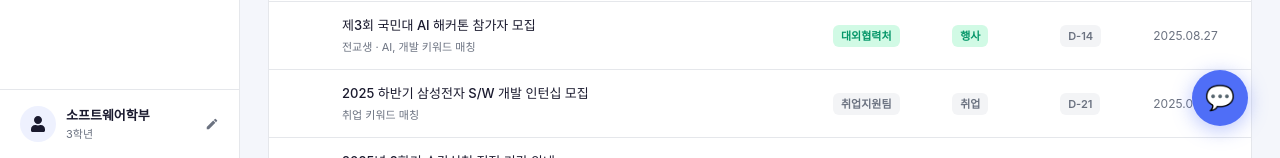
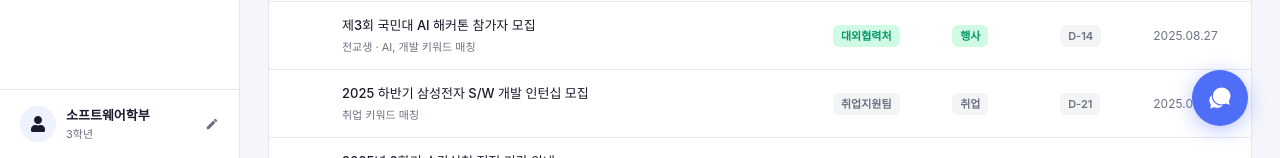
Before and after one commit to KookminClaw/Front-end, a React (Vite) app: page / in a window 1280 px wide. Shown: the part 642-800 px from the top of the page. Built offline with nearby package versions, Linux system fonts and the light colour scheme.

Commit message:
chore: 이모티콘 제거 후 icon으로 변경

```diff
--- a/src/components/ChatbotOverlay.jsx
+++ b/src/components/ChatbotOverlay.jsx
@@ -1,4 +1,6 @@
 import { useState } from 'react'
+import { IoChatbubblesSharp } from "react-icons/io5";
+import { FaUser,FaRobot } from "react-icons/fa";
 
 export default function ChatbotOverlay({ open, onToggle }) {
   const [input, setInput] = useState('')
@@ -22,7 +24,7 @@ export default function ChatbotOverlay({ open, onToggle }) {
       {open && (
         <div className="fixed bottom-[100px] right-8 w-[360px] h-[500px] bg-white rounded-[20px] shadow-[0_8px_40px_rgba(0,0,0,0.15)] z-[300] flex flex-col overflow-hidden">
           <div className="bg-primary px-5 py-4 flex items-center gap-2.5 text-white">
-            <div className="w-9 h-9 bg-white/20 rounded-full flex items-center justify-center text-lg">🤖</div>
+            <div className="w-9 h-9 bg-white/20 rounded-full flex items-center justify-center text-lg"><FaRobot /></div>
             <div>
               <div className="text-sm font-bold">캠퍼스 AI 도우미</div>
               <div className="text-[11px] opacity-80">공지 관련 무엇이든 물어보세요</div>
@@ -34,7 +36,7 @@ export default function ChatbotOverlay({ open, onToggle }) {
             {messages.map((msg, i) => (
               <div key={i} className={`flex gap-2 max-w-[85%] ${msg.role === 'user' ? 'self-end flex-row-reverse' : ''}`}>
                 <div className={`w-7 h-7 rounded-full flex items-center justify-center text-sm shrink-0 ${msg.role === 'user' ? 'bg-gray-200' : 'bg-primary-light'}`}>
-                  {msg.role === 'user' ? '👤' : '🤖'}
+                  {msg.role === 'user' ? <FaUser /> : <FaRobot />}
                 </div>
                 <div className={`px-3 py-2.5 text-xs leading-relaxed ${
                   msg.role === 'user'
@@ -61,8 +63,8 @@ export default function ChatbotOverlay({ open, onToggle }) {
         </div>
       )}
 
-      <div className="fixed bottom-8 right-8 w-14 h-14 bg-primary rounded-full flex items-center justify-center text-2xl cursor-pointer shadow-[0_4px_20px_rgba(79,110,247,0.4)] z-[300] transition-transform duration-200 hover:scale-[1.08]" onClick={onToggle}>
-        💬
+      <div className="fixed bottom-8 right-8 w-14 h-14 bg-primary rounded-full flex items-center justify-center text-2xl cursor-pointer shadow-[0_4px_20px_rgba(79,110,247,0.4)] z-[300] transition-transform duration-200 text-white hover:scale-[1.08]" onClick={onToggle}>
+        <IoChatbubblesSharp />
       </div>
     </>
   )
```
